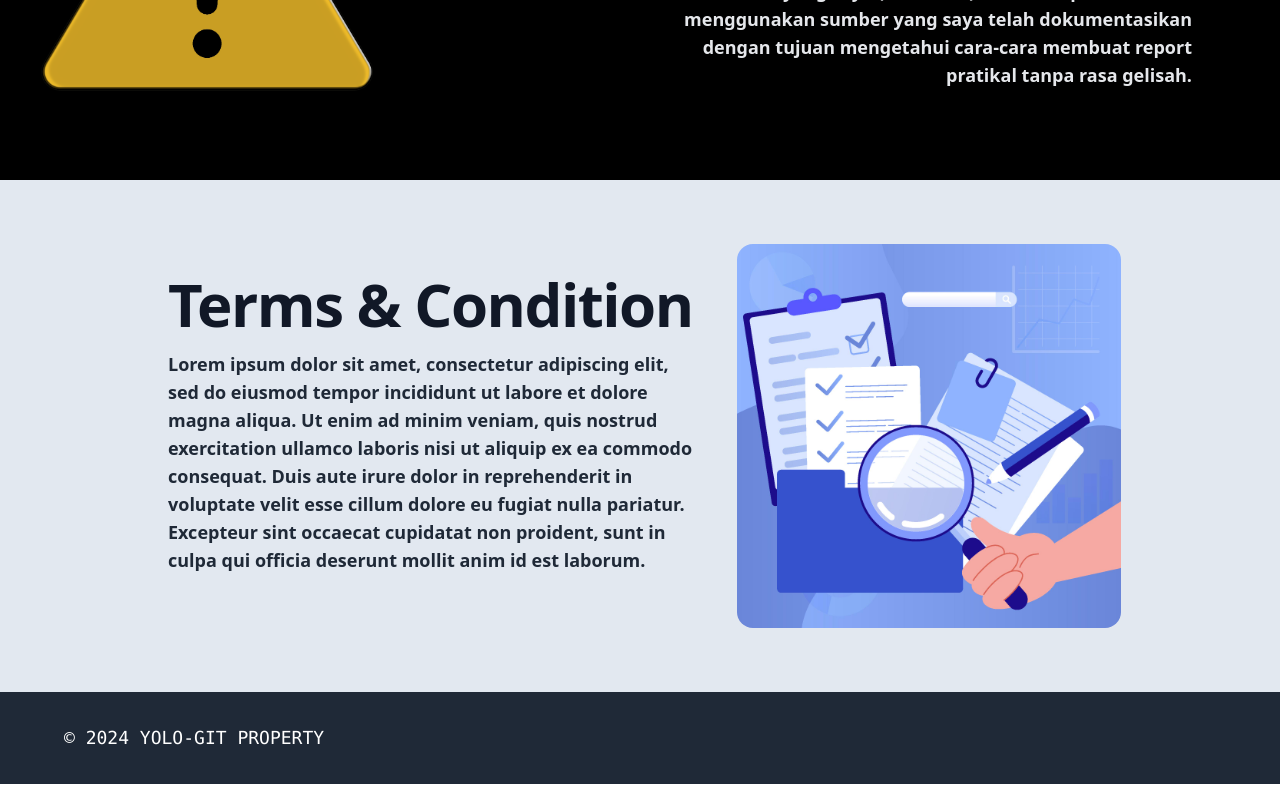
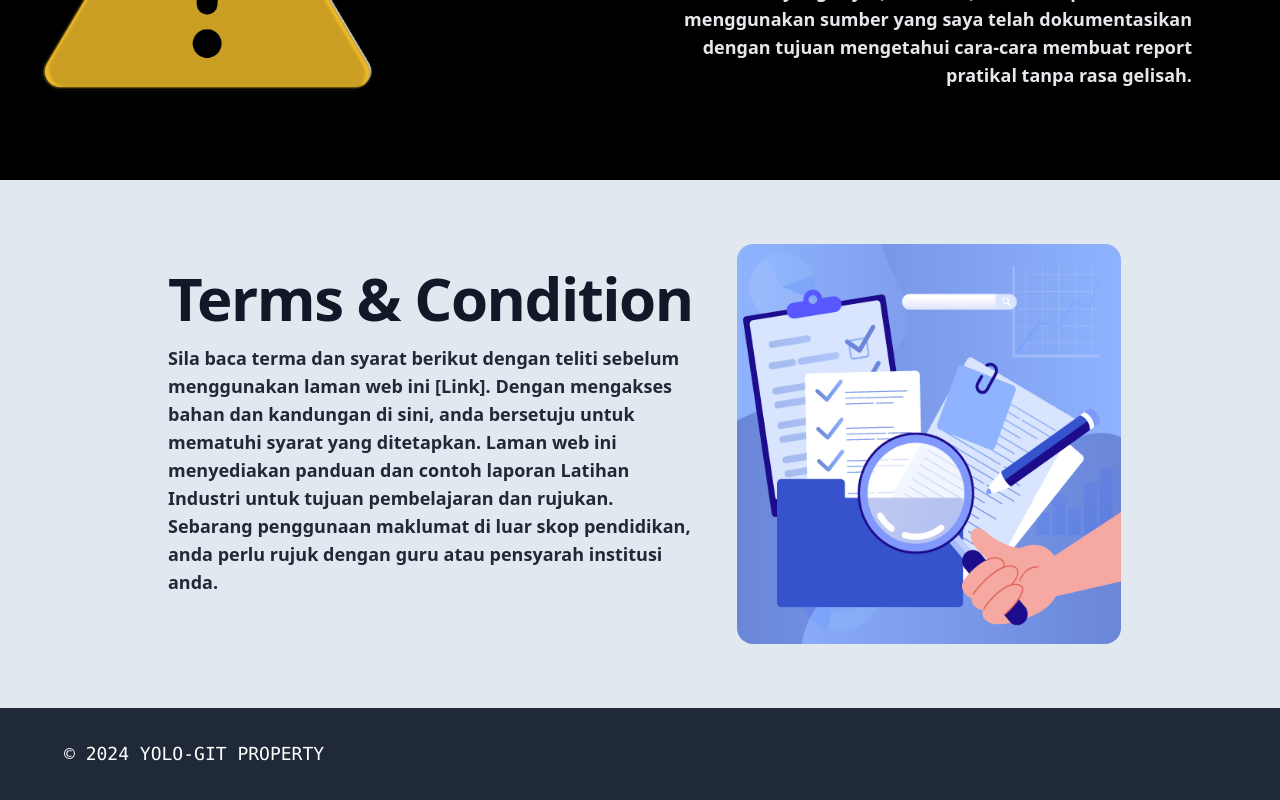
Before and after one commit to YOLO-GIT/intern-stuff, a React (Vite) app: page /documents_folder/bab_1 in a window 1280 px wide. Shown: the part 918-1718 px from the top of the page. Built offline with nearby package versions, Linux system fonts and the light colour scheme.

Commit message:
Added a new section

```diff
--- a/src/components/home.jsx
+++ b/src/components/home.jsx
@@ -73,13 +73,15 @@ const Home = () => {
               Terms & Condition
             </h1>
             <p class="text-center sm:text-left mb-6 font-semibold dark:text-white text-gray-800 sm:text-gray-800 md:text-lg">
-              Lorem ipsum dolor sit amet, consectetur adipiscing elit, sed do
-              eiusmod tempor incididunt ut labore et dolore magna aliqua. Ut
-              enim ad minim veniam, quis nostrud exercitation ullamco laboris
-              nisi ut aliquip ex ea commodo consequat. Duis aute irure dolor in
-              reprehenderit in voluptate velit esse cillum dolore eu fugiat
-              nulla pariatur. Excepteur sint occaecat cupidatat non proident,
-              sunt in culpa qui officia deserunt mollit anim id est laborum.
+              Sila baca terma dan syarat berikut dengan teliti sebelum
+              menggunakan laman web ini [Link]. Dengan mengakses bahan dan
+              kandungan di sini, anda bersetuju untuk mematuhi syarat yang
+              ditetapkan. Laman web ini menyediakan panduan dan contoh
+              laporan&nbsp;
+              <span className="font-bold">Latihan Industri</span>&nbsp;untuk
+              tujuan pembelajaran dan rujukan. Sebarang penggunaan maklumat di
+              luar skop pendidikan, anda perlu rujuk dengan guru atau pensyarah
+              institusi anda.
             </p>
           </div>
           <div class="lg:mt-0 lg:col-span-5 lg:flex mx-auto">
```
